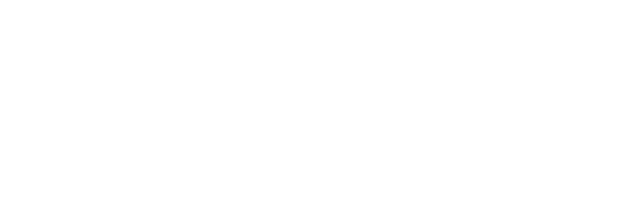
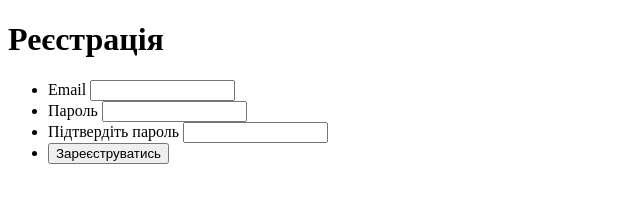
Before and after one commit to OLehArtIT/HomeWork2, a plain HTML site: page markup/registration.html in a window 1280 px wide. Shown: the whole page, without its empty margins (0-640 px from the left). Drawn offline with Linux system fonts and the light colour scheme.

Commit message:
RegisterUpdate

```diff
--- a/markup/registration.html
+++ b/markup/registration.html
@@ -7,6 +7,33 @@
     <title>Registration</title>
 </head>
 <body>
-
+    <main>
+        <Form>
+            <h1>Реєстрація</h1>
+            <Ul>
+                <li id="li_1">
+                    <span>
+                        <label for="element_1_1">Email</label>
+                        <input name="element_1_1" size="15" value="" type="text" />
+                    </span>
+                </li>
+                <li id="li_2">
+                    <span>
+                        <label for="element_2_1">Пароль</label>
+                        <input name="element_2_1" size="15" value="" type="text" />
+                    </span>
+                </li>
+                <li id="li_3">
+                    <span>
+                        <label for="element_3_1">Підтвердіть пароль</label>
+                        <input name="element_3_1" size="15" value="" type="text" />
+                    </span>
+                </li>
+				<li>
+                    <input type="submit" value="Зареєструватись" />
+                </li>
+            </Ul>
+        </Form>
+    </main>
 </body>
 </html>
```
Also changed, not shown: markup/authorization.html (+5 -5 lines), markup/index.html (+3 -3 lines).
